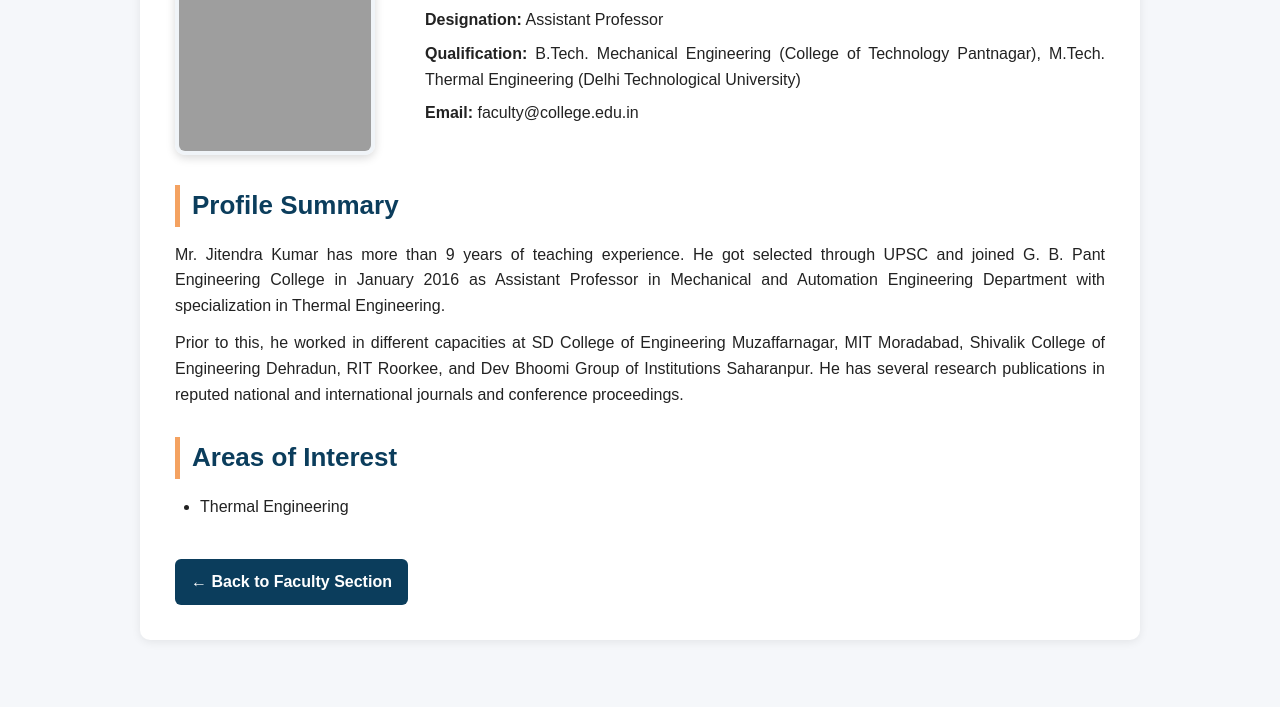
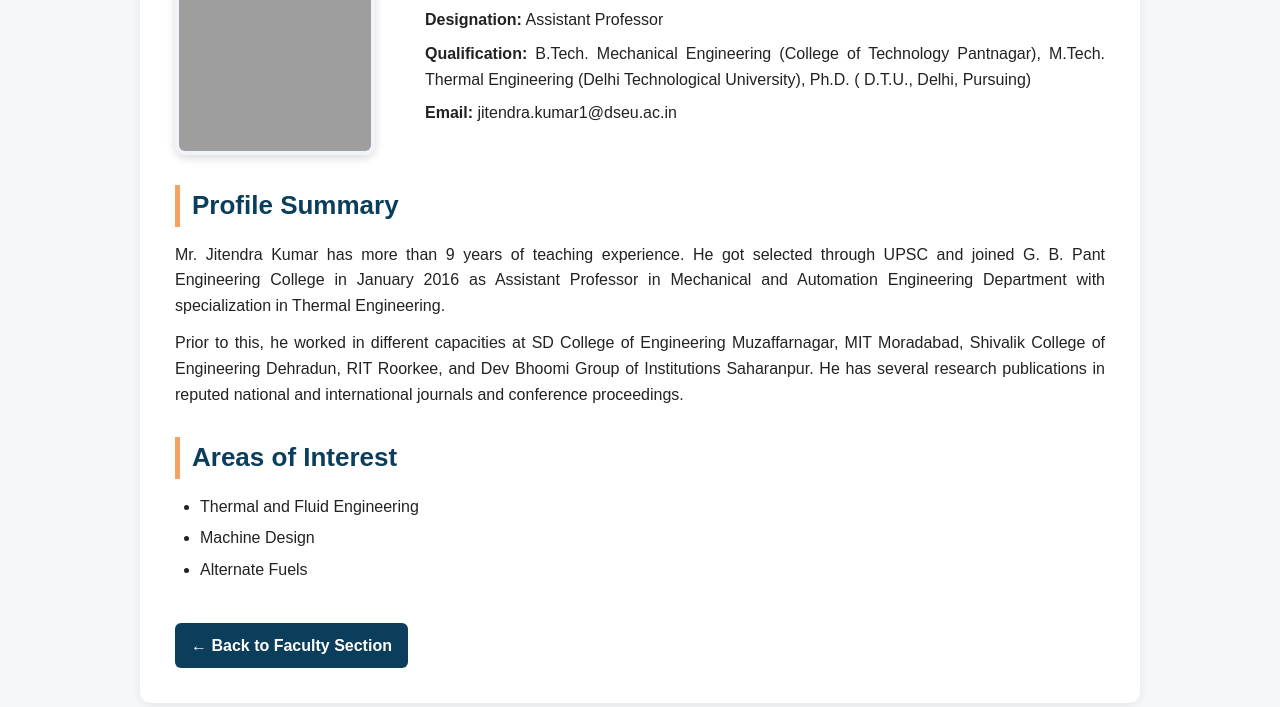
Before and after one commit to mechgbpantdseu/me.gbpantdseu, a plain HTML site: page faculty_profile/jitendra.html in a window 1280 px wide. Shown: the part 287-994 px from the top of the page. Before the commit the page ends 957 px from the top, so only its background shows below. Drawn offline with Linux system fonts and the light colour scheme; grey boxes are pictures that could not be loaded.

Commit message:
Add files via upload

```diff
--- a/faculty_profile/jitendra.html
+++ b/faculty_profile/jitendra.html
@@ -136,8 +136,8 @@
       <div>
         <h1>Mr. Jitendra Kumar</h1>
         <p><strong>Designation:</strong> Assistant Professor</p>
-        <p><strong>Qualification:</strong> B.Tech. Mechanical Engineering (College of Technology Pantnagar), M.Tech. Thermal Engineering (Delhi Technological University)</p>
-        <p><strong>Email:</strong> faculty@college.edu.in</p>
+        <p><strong>Qualification:</strong> B.Tech. Mechanical Engineering (College of Technology Pantnagar), M.Tech. Thermal Engineering (Delhi Technological University), Ph.D. ( D.T.U., Delhi, Pursuing)</p>
+        <p><strong>Email:</strong> jitendra.kumar1@dseu.ac.in</p>
       </div>
     </div>
 
@@ -151,7 +151,9 @@
 
     <h2>Areas of Interest</h2>
     <ul>
-      <li>Thermal Engineering</li>
+      <li>Thermal  and Fluid Engineering</li>
+       <li>Machine Design</li>
+        <li>Alternate Fuels</li>
     </ul>
 
     <a href="../index.html#faculty" class="back-link">← Back to Faculty Section</a>
```
